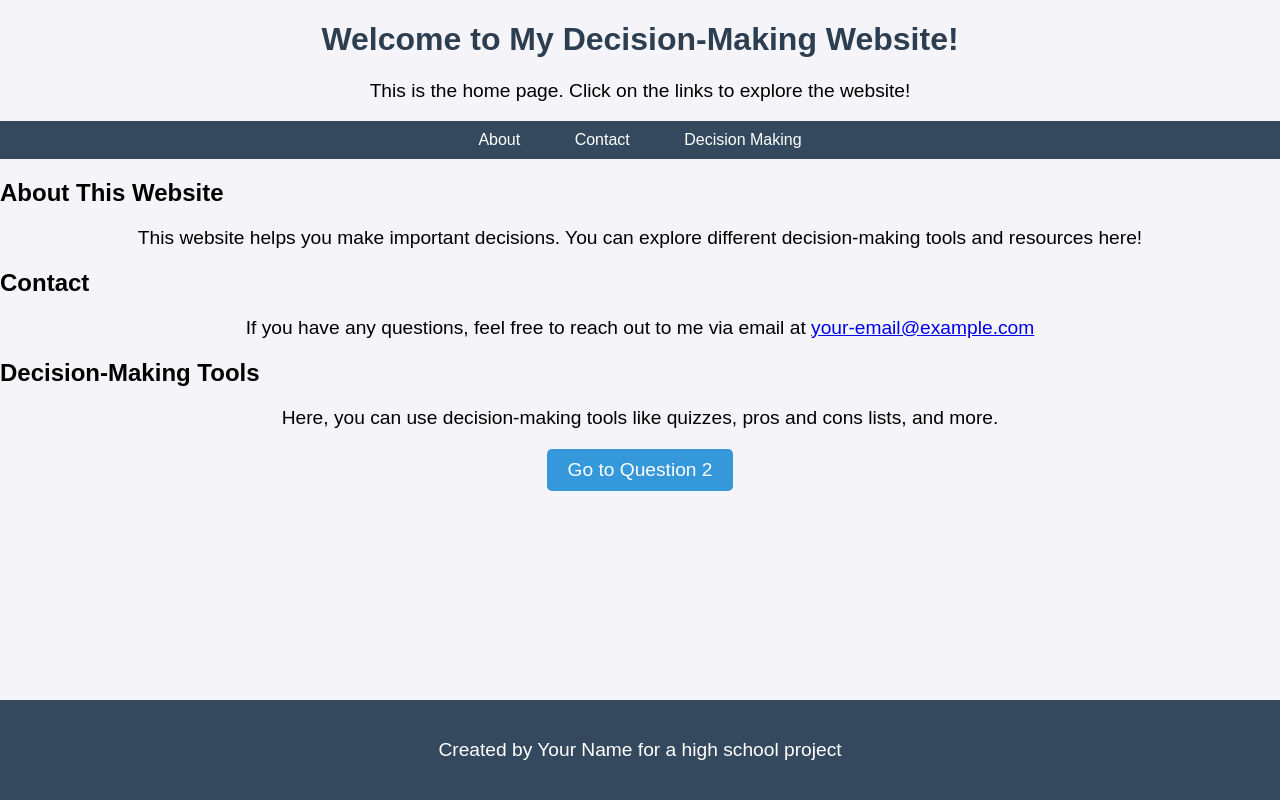
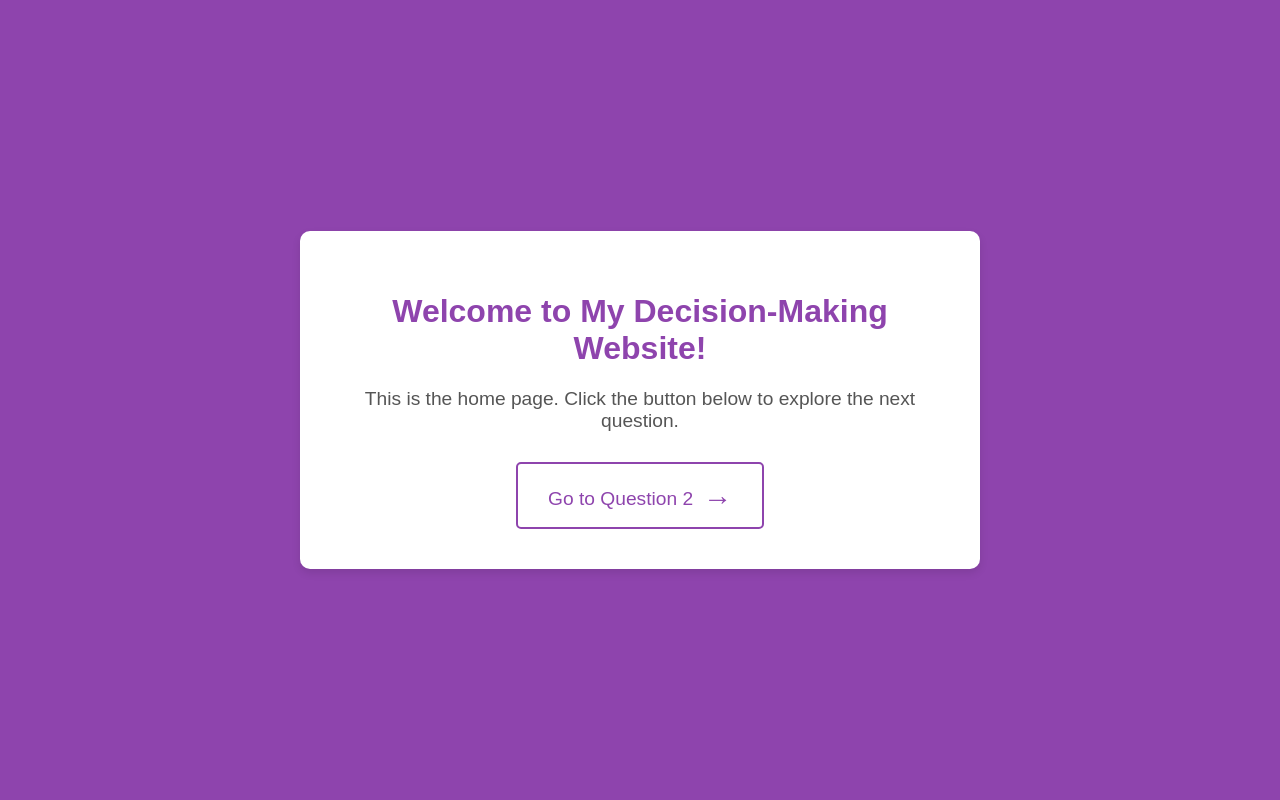
Before and after one commit to ah1702/solve-your-problems, a plain HTML site: page index.html in a window 1280 px wide. Drawn offline with Linux system fonts and the light colour scheme.

Commit message:
Update index.html
the prompt i gave chatgpt: what I want to do now is change the styling on the index.html code you gave me. I would not like a contact or about section. I would love if instead the design could have the text be in a white square in the middle with a purple background. it would be great if the button could be a white box with a purple arrow. can you generate me that code? I still want the button to go to my other file btw (its titled questions2.html)

```diff
--- a/index.html
+++ b/index.html
@@ -5,98 +5,85 @@
     <meta name="viewport" content="width=device-width, initial-scale=1.0">
     <title>My Decision-Making Website</title>
     <style>
+        /* General page styles */
         body {
             font-family: Arial, sans-serif;
-            background-color: #f4f4f9;
+            background-color: #8e44ad; /* Purple background */
             margin: 0;
             padding: 0;
+            height: 100vh; /* Make sure the page takes the full height */
+            display: flex;
+            justify-content: center;
+            align-items: center;
         }
+
+        /* Center the content in a white square */
+        .content {
+            background-color: white;
+            padding: 40px;
+            border-radius: 10px;
+            box-shadow: 0 4px 8px rgba(0, 0, 0, 0.1);
+            text-align: center;
+            width: 80%; /* Ensure it scales well on smaller screens */
+            max-width: 600px; /* Max width for larger screens */
+        }
+
         h1 {
-            color: #2c3e50;
-            text-align: center;
+            color: #8e44ad; /* Purple text */
+            font-size: 2em;
         }
+
         p {
-            text-align: center;
+            color: #555;
             font-size: 1.2em;
         }
-        nav {
-            background-color: #34495e;
-            padding: 10px;
-            text-align: center;
+
+        /* Button styles */
+        .button-container {
+            margin-top: 30px;
         }
-        nav a {
+
+        .button {
+            display: inline-block;
+            background-color: white;
+            color: #8e44ad; /* Purple text */
+            padding: 15px 30px;
+            font-size: 1.2em;
+            border: 2px solid #8e44ad;
+            border-radius: 5px;
+            text-decoration: none;
+            cursor: pointer;
+            position: relative;
+        }
+
+        /* Add a purple arrow to the button */
+        .button::after {
+            content: '→'; /* Right arrow */
+            font-size: 1.5em;
+            margin-left: 10px;
+            transition: transform 0.3s ease;
+        }
+
+        /* Hover effect for the button */
+        .button:hover {
+            background-color: #8e44ad;
             color: white;
-            padding: 10px;
-            text-decoration: none;
-            margin: 0 15px;
         }
-        nav a:hover {
-            background-color: #2c3e50;
-            border-radius: 5px;
-        }
-        footer {
-            background-color: #34495e;
-            color: white;
-            text-align: center;
-            padding: 20px 0;
-            position: absolute;
-            bottom: 0;
-            width: 100%;
-        }
-        .button-container {
-            text-align: center;
-            margin-top: 20px;
-        }
-        button {
-            background-color: #3498db;
-            color: white;
-            padding: 10px 20px;
-            border: none;
-            font-size: 1.2em;
-            cursor: pointer;
-            border-radius: 5px;
-        }
-        button:hover {
-            background-color: #2980b9;
+
+        /* Hover effect on the arrow */
+        .button:hover::after {
+            transform: translateX(5px);
         }
     </style>
 </head>
 <body>
-    <header>
+    <div class="content">
         <h1>Welcome to My Decision-Making Website!</h1>
-        <p>This is the home page. Click on the links to explore the website!</p>
-    </header>
+        <p>This is the home page. Click the button below to explore the next question.</p>
 
-    <nav>
-        <a href="#about">About</a>
-        <a href="#contact">Contact</a>
-        <a href="#decision-making">Decision Making</a>
-    </nav>
-
-    <main>
-        <section id="about">
-            <h2>About This Website</h2>
-            <p>This website helps you make important decisions. You can explore different decision-making tools and resources here!</p>
-        </section>
-
-        <section id="contact">
-            <h2>Contact</h2>
-            <p>If you have any questions, feel free to reach out to me via email at <a href="mailto:your-email@example.com">your-email@example.com</a></p>
-        </section>
-
-        <section id="decision-making">
-            <h2>Decision-Making Tools</h2>
-            <p>Here, you can use decision-making tools like quizzes, pros and cons lists, and more.</p>
-            <div class="button-container">
-                <a href="question2.html">
-                    <button>Go to Question 2</button>
-                </a>
-            </div>
-        </section>
-    </main>
-
-    <footer>
-        <p>Created by Your Name for a high school project</p>
-    </footer>
+        <div class="button-container">
+            <a href="questions2.html" class="button">Go to Question 2</a>
+        </div>
+    </div>
 </body>
 </html>
```
